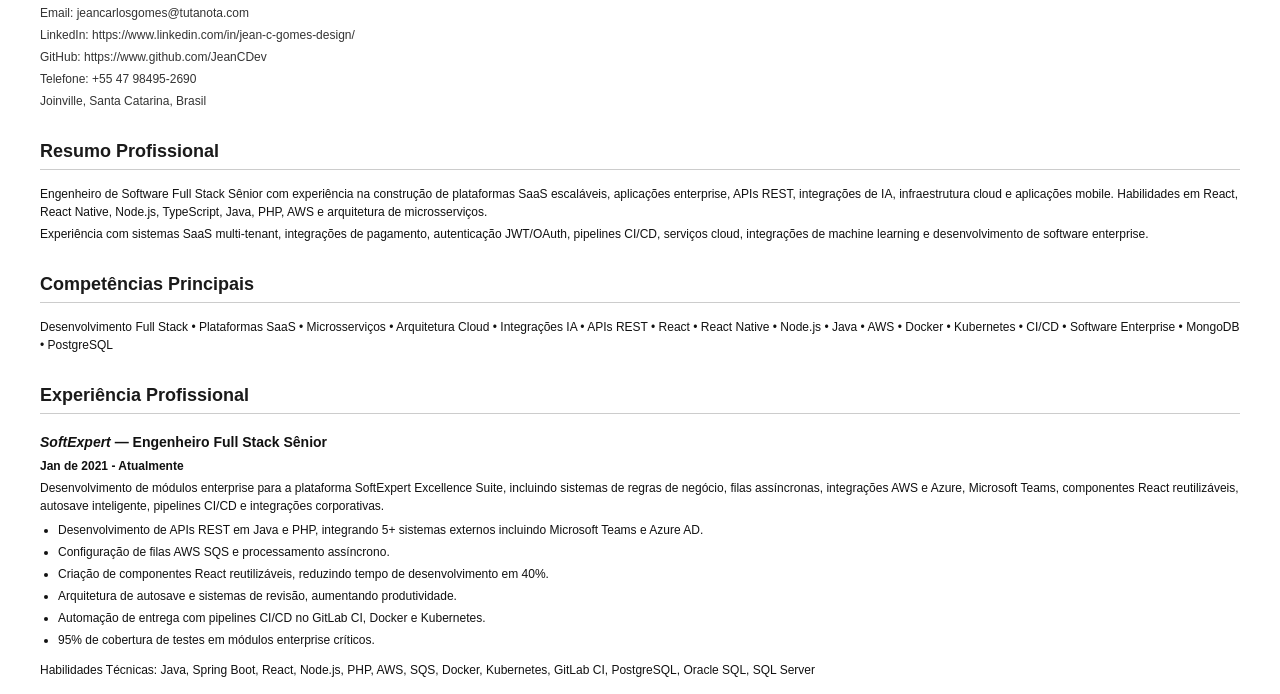
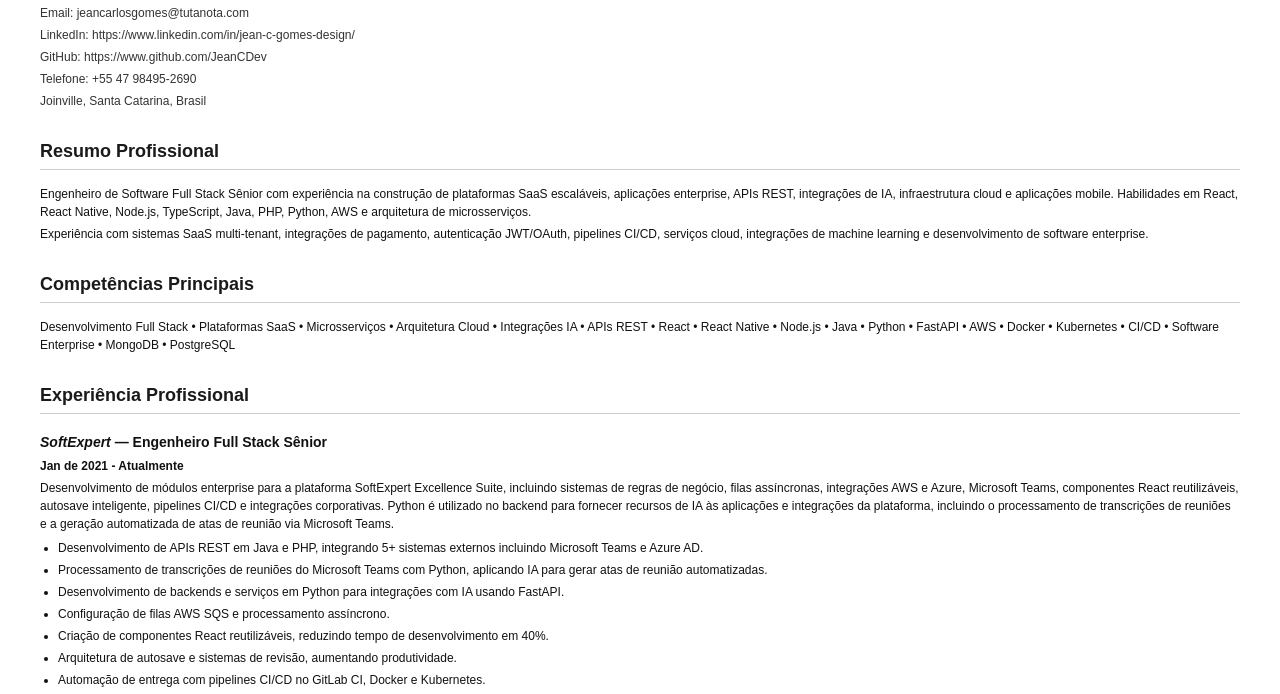
Before and after one commit to JeanCDev/Resume, a plain HTML site: page indexpt.html in a window 1280 px wide. Shown: the part 105-799 px from the top of the page. Drawn offline with Linux system fonts and the light colour scheme.

Commit message:
Adding AI experience

```diff
--- a/indexpt.html
+++ b/indexpt.html
@@ -95,7 +95,7 @@
       Engenheiro de Software Full Stack Sênior com experiência na construção de plataformas SaaS escaláveis,
       aplicações enterprise, APIs REST, integrações de IA, infraestrutura cloud e
       aplicações mobile. Habilidades em React, React Native, Node.js, TypeScript,
-      Java, PHP, AWS e arquitetura de microsserviços.
+      Java, PHP, Python, AWS e arquitetura de microsserviços.
     </p>
 
     <p>
@@ -109,7 +109,7 @@
 
     <p>
       Desenvolvimento Full Stack • Plataformas SaaS • Microsserviços • Arquitetura Cloud •
-      Integrações IA • APIs REST • React • React Native • Node.js • Java • AWS •
+      Integrações IA • APIs REST • React • React Native • Node.js • Java • Python • FastAPI • AWS •
       Docker • Kubernetes • CI/CD • Software Enterprise • MongoDB • PostgreSQL
     </p>
   </div>
@@ -127,11 +127,13 @@
     </p>
 
     <p>
-      Desenvolvimento de módulos enterprise para a plataforma SoftExpert Excellence Suite, incluindo sistemas de regras de negócio, filas assíncronas, integrações AWS e Azure, Microsoft Teams, componentes React reutilizáveis, autosave inteligente, pipelines CI/CD e integrações corporativas.
+      Desenvolvimento de módulos enterprise para a plataforma SoftExpert Excellence Suite, incluindo sistemas de regras de negócio, filas assíncronas, integrações AWS e Azure, Microsoft Teams, componentes React reutilizáveis, autosave inteligente, pipelines CI/CD e integrações corporativas. Python é utilizado no backend para fornecer recursos de IA às aplicações e integrações da plataforma, incluindo o processamento de transcrições de reuniões e a geração automatizada de atas de reunião via Microsoft Teams.
     </p>
 
     <ul>
       <li>Desenvolvimento de APIs REST em Java e PHP, integrando 5+ sistemas externos incluindo Microsoft Teams e Azure AD.</li>
+      <li>Processamento de transcrições de reuniões do Microsoft Teams com Python, aplicando IA para gerar atas de reunião automatizadas.</li>
+      <li>Desenvolvimento de backends e serviços em Python para integrações com IA usando FastAPI.</li>
       <li>Configuração de filas AWS SQS e processamento assíncrono.</li>
       <li>Criação de componentes React reutilizáveis, reduzindo tempo de desenvolvimento em 40%.</li>
       <li>Arquitetura de autosave e sistemas de revisão, aumentando produtividade.</li>
@@ -140,7 +142,7 @@
     </ul>
 
     <p class="tech">
-      Habilidades Técnicas: Java, Spring Boot, React, Node.js, PHP, AWS, SQS, Docker, Kubernetes, GitLab CI, PostgreSQL, Oracle SQL, SQL Server
+      Habilidades Técnicas: Java, Spring Boot, React, Node.js, PHP, Python, FastAPI, AWS, SQS, Docker, Kubernetes, GitLab CI, PostgreSQL, Oracle SQL, SQL Server
     </p>
 
     <h3>
@@ -213,7 +215,7 @@
 
     <p>
       React, React Native, TypeScript, JavaScript, Node.js, Fastify,
-      Express.js, Java, Spring Boot, PHP, MongoDB, PostgreSQL,
+      Express.js, Java, Spring Boot, PHP, Python, FastAPI, MongoDB, PostgreSQL,
       SQL Server, Oracle SQL, Docker, Kubernetes, AWS, GitLab CI/CD,
       Stripe, OpenAI API, Google Gemini, Firebase, JWT, REST APIs,
       Microsserviços, SaaS, Integrações IA, OAuth 2.0, Git
```
Also changed, not shown: index.html (+7 -5 lines).
